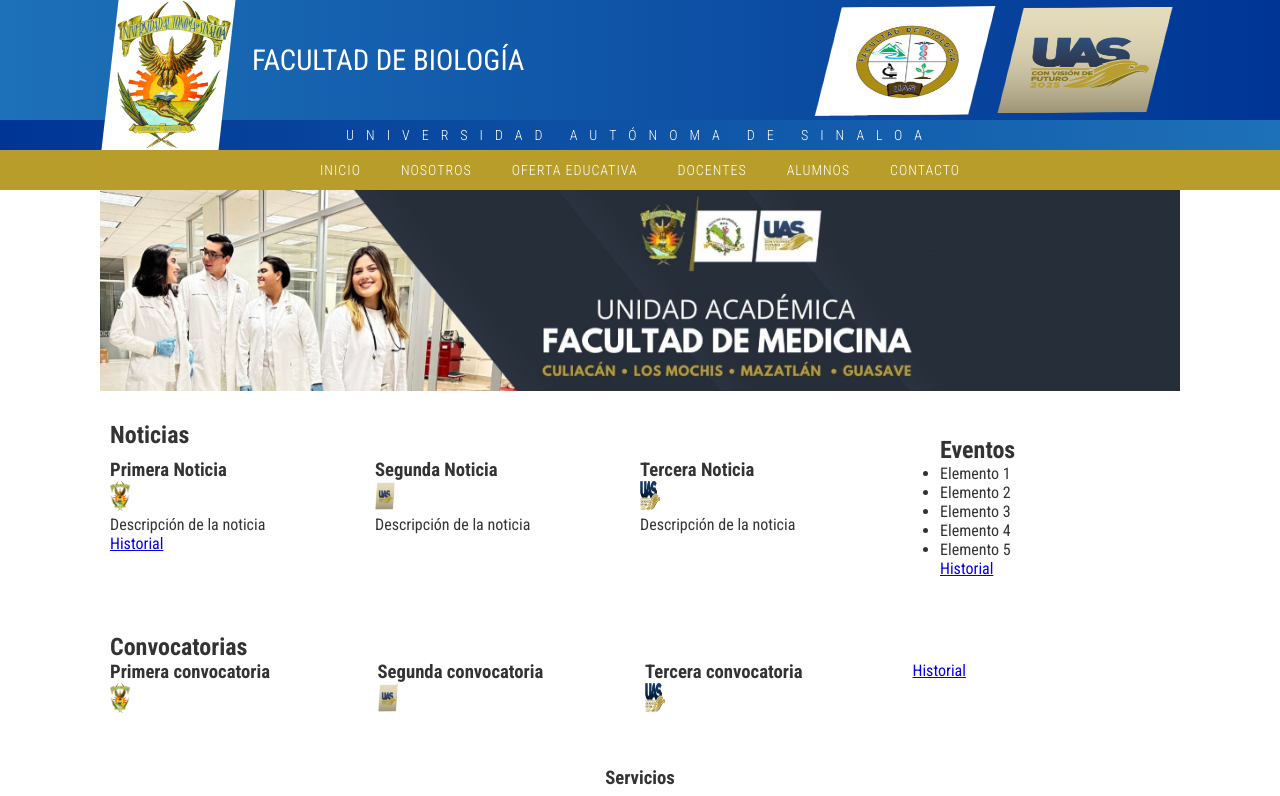
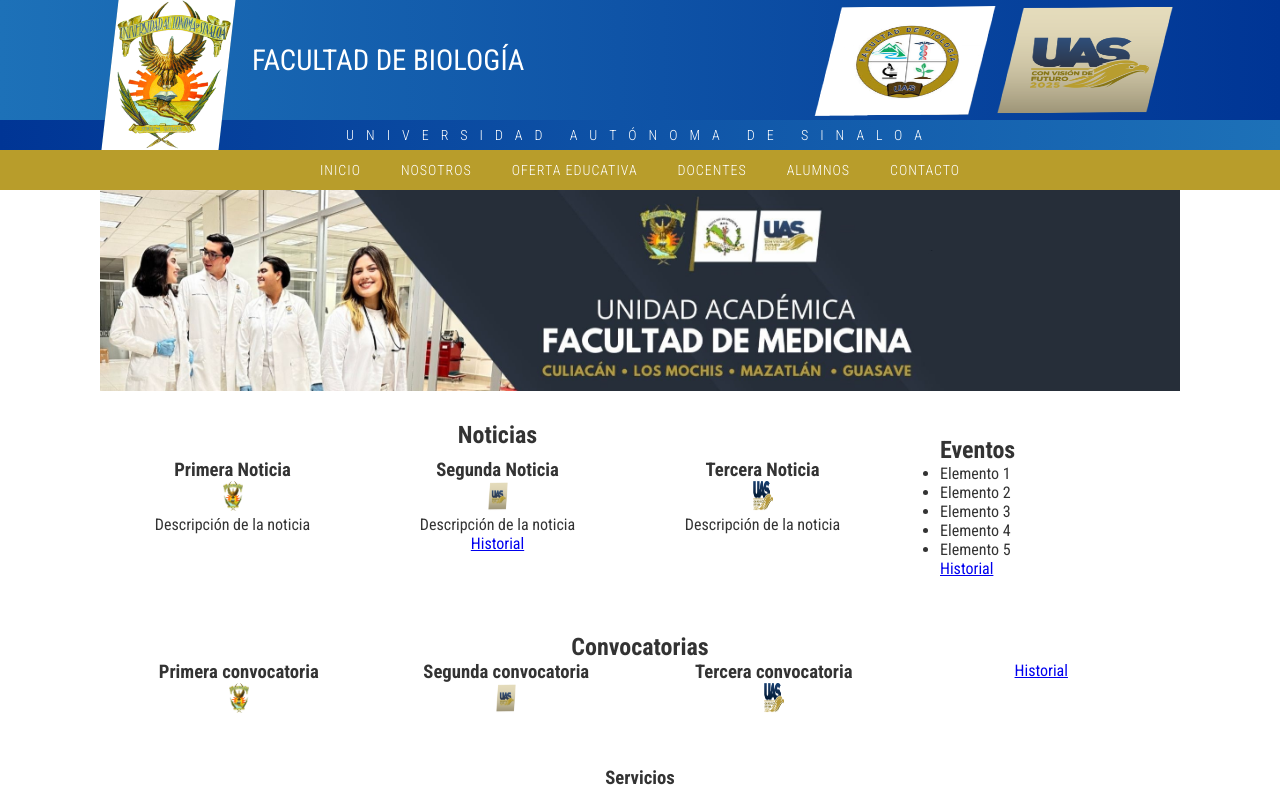
Before and after one commit to ficweb/equipoV2, a plain HTML site: page index.html in a window 1280 px wide. Shown: the top 796 px of the page. Drawn offline with Linux system fonts and the light colour scheme.

Commit message:
segunda entrega
ya quedan centrados Noticias y Convocatorias cuando se cambia el tamaño de la pantalla

```diff
--- a/estilos.css
+++ b/estilos.css
@@ -259,19 +259,24 @@ nav ul li:hover .submenu {
     margin: auto;
     margin-top: 20px;
     margin-bottom: 20px;
+    justify-content: center;
   }
+
 
   /* Estilo para la sección de noticias */
   #noticias {
     background-color: white;
     padding: 10px;
     border-radius: 5px;
+    text-align: center;
+
   }
 
   #notihorizontal {
     display: grid;
     grid-template-columns: repeat(auto-fit, minmax(200px, 1fr));
     gap: 20px;
+
   }
 
   #noticias h3 {
@@ -283,6 +288,7 @@ nav ul li:hover .submenu {
     background-color: white;
     padding: 25px;
     border-radius: 5px;
+    justify-content: center;
   }
 
   /* Estilo para la sección de convocatorias */
@@ -294,6 +300,7 @@ nav ul li:hover .submenu {
     width:100%;
     max-width: 1080px;
     justify-content: center;
+    text-align: center;
     margin: 0 auto;
   }
 
```
